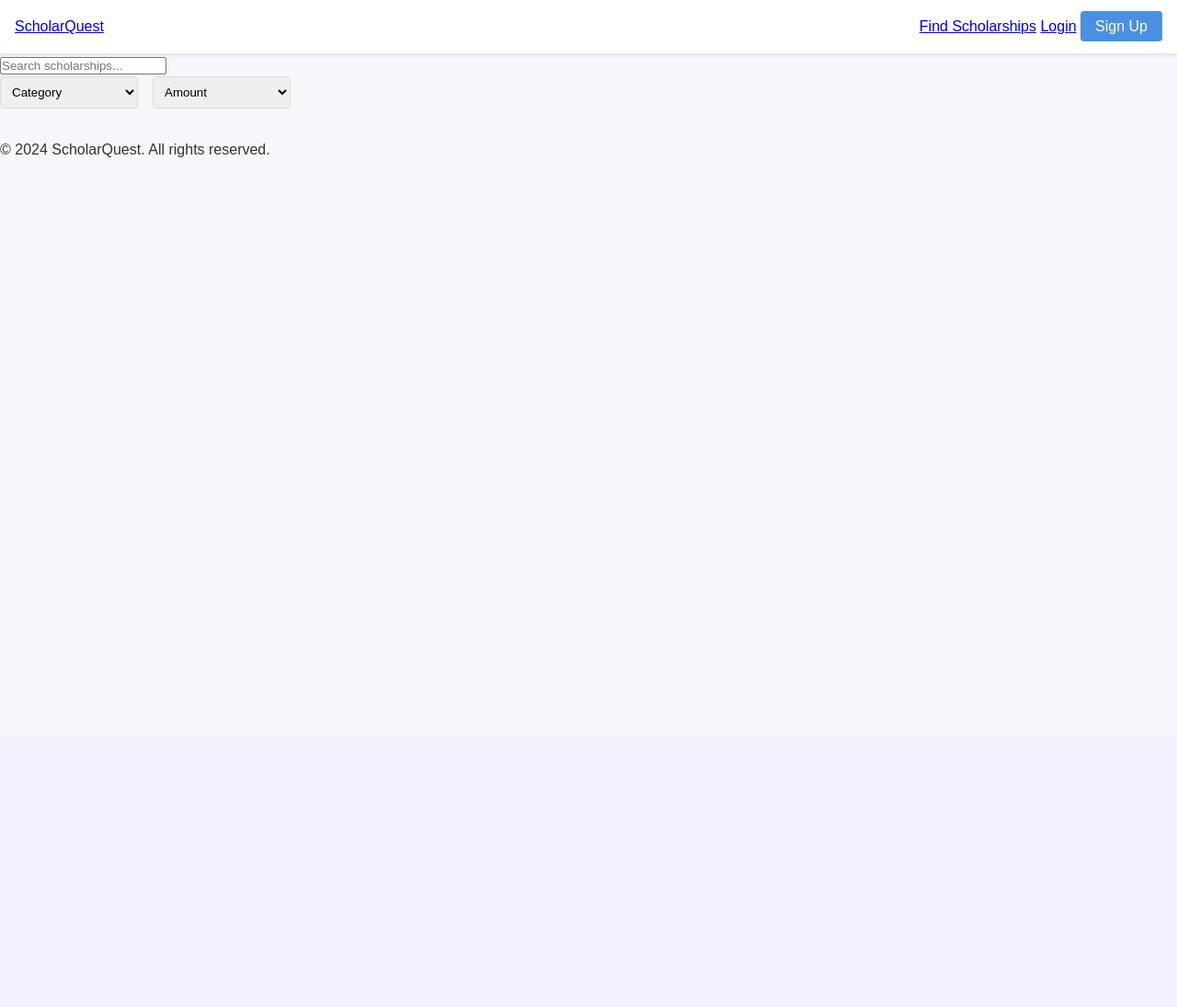
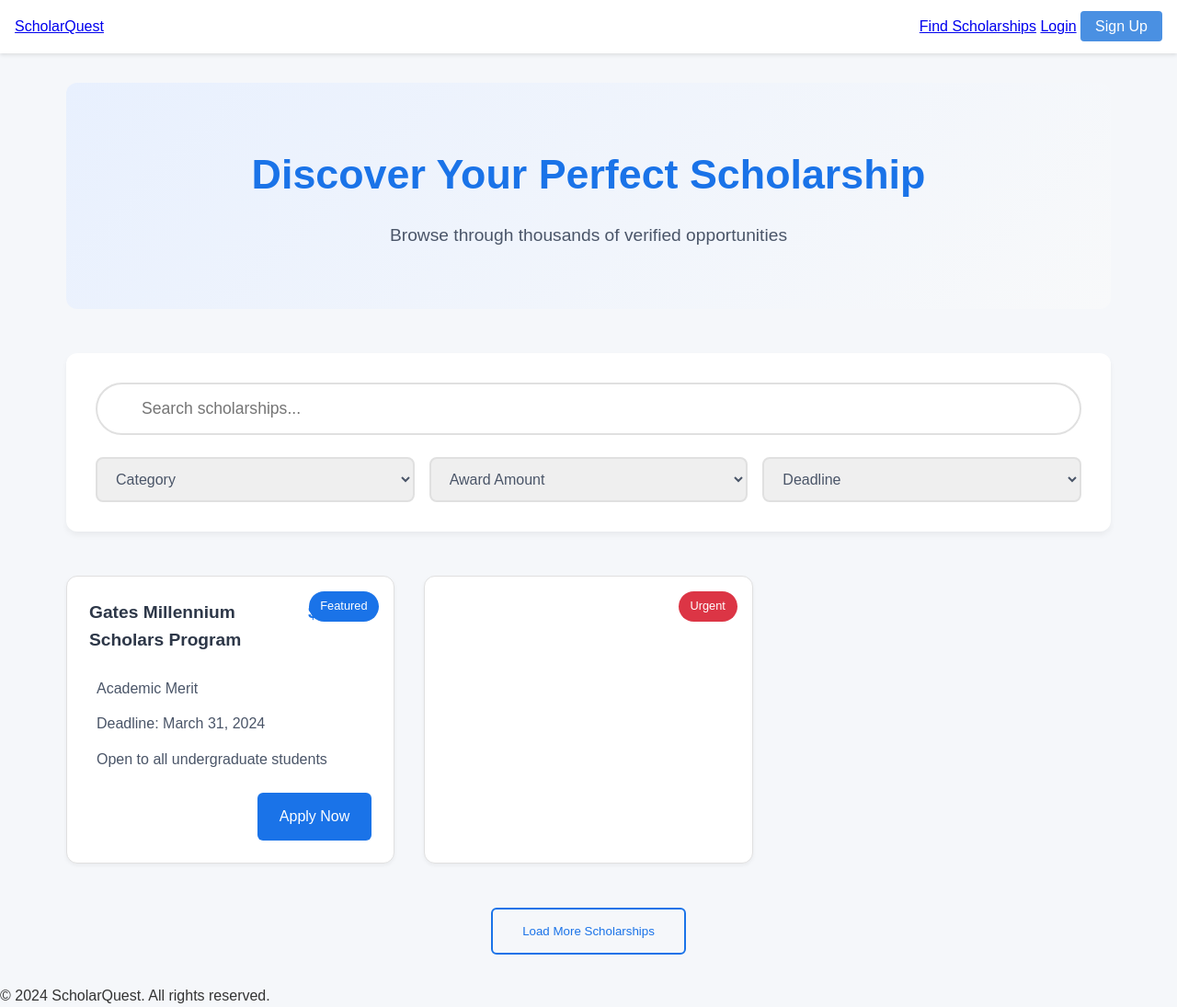
Before and after one commit to GhostInTheMach/ScholarshipFInder, a PHP site: page /pages/scholarships.html in a window 1280 px wide. Shown: the whole page at 92% size. Before the commit the page ends 171 px from the top, so only its background shows below. Run offline with PHP 8.4, Linux system fonts and the light colour scheme.

Commit message:
added some scholarship listings and design for the cards

```diff
--- a/assets/css/scholarships.css
+++ b/assets/css/scholarships.css
@@ -1,96 +1,234 @@
 .scholarships-container {
     max-width: 1200px;
     margin: 0 auto;
-    padding: 2rem var(--spacing-unit);
+    padding: 2rem;
+}
+
+.hero-section {
+    text-align: center;
+    margin-bottom: 3rem;
+    padding: 4rem 0;
+    background: linear-gradient(135deg, #e8f0fe 0%, #f8f9fa 100%);
+    border-radius: 12px;
+}
+
+.hero-section h1 {
+    font-size: 2.8rem;
+    color: #1a73e8;
+    margin-bottom: 1rem;
+}
+
+.hero-section p {
+    color: #4a5568;
+    font-size: 1.2rem;
 }
 
 .search-section {
-    margin-bottom: 2rem;
+    margin-bottom: 3rem;
+}
+
+.search-container {
+    background: white;
+    padding: 2rem;
+    border-radius: 12px;
+    box-shadow: 0 4px 6px rgba(0,0,0,0.05);
 }
 
 .search-bar {
-    display: flex;
-    gap: 1rem;
-    margin-bottom: 1rem;
+    position: relative;
+    margin-bottom: 1.5rem;
 }
 
-.search-bar input {
-    flex: 1;
-    padding: 0.8rem;
-    border: 1px solid #ddd;
-    border-radius: 4px;
-    font-size: 1rem;
+.search-icon {
+    position: absolute;
+    left: 1rem;
+    top: 50%;
+    transform: translateY(-50%);
+    color: #1a73e8;
 }
 
-.search-btn {
-    padding: 0.8rem 1.5rem;
-    background-color: var(--primary-color);
-    color: white;
-    border: none;
-    border-radius: 4px;
-    cursor: pointer;
+.search-input {
+    width: 100%;
+    padding: 1rem 1rem 1rem 3rem;
+    border: 2px solid #e0e0e0;
+    border-radius: 30px;
+    font-size: 1.1rem;
+    transition: all 0.3s ease;
+}
+
+.search-input:focus {
+    border-color: #1a73e8;
+    box-shadow: 0 0 0 4px rgba(26,115,232,0.1);
+    outline: none;
 }
 
 .filters {
     display: flex;
     gap: 1rem;
+    flex-wrap: wrap;
 }
 
-.filters select {
-    padding: 0.5rem;
-    border: 1px solid #ddd;
-    border-radius: 4px;
-    min-width: 150px;
+.filter-select {
+    flex: 1;
+    min-width: 200px;
+    padding: 0.8rem 1rem;
+    border: 2px solid #e0e0e0;
+    border-radius: 8px;
+    font-size: 1rem;
+    color: #4a5568;
+    cursor: pointer;
+    transition: all 0.3s ease;
+}
+
+.filter-select:focus {
+    border-color: #1a73e8;
+    outline: none;
 }
 
 .scholarships-grid {
     display: grid;
-    grid-template-columns: repeat(auto-fill, minmax(300px, 1fr));
+    grid-template-columns: repeat(auto-fill, minmax(350px, 1fr));
     gap: 2rem;
+    margin-bottom: 3rem;
 }
 
 .scholarship-card {
     background: white;
-    border-radius: 8px;
+    border-radius: 12px;
     padding: 1.5rem;
-    box-shadow: 0 2px 4px rgba(0,0,0,0.1);
-    transition: transform 0.2s ease;
+    box-shadow: 0 2px 4px rgba(0,0,0,0.05);
+    transition: all 0.3s ease;
+    position: relative;
+    border: 1px solid #e0e0e0;
 }
 
 .scholarship-card:hover {
-    transform: translateY(-4px);
+    transform: translateY(-5px);
+    box-shadow: 0 8px 16px rgba(0,0,0,0.1);
 }
 
-.scholarship-card h3 {
-    margin-bottom: 1rem;
-    color: var(--secondary-color);
+.card-badge {
+    position: absolute;
+    top: 1rem;
+    right: 1rem;
+    background: #1a73e8;
+    color: white;
+    padding: 0.4rem 0.8rem;
+    border-radius: 20px;
+    font-size: 0.8rem;
+    font-weight: 500;
+}
+
+.card-header {
+    display: flex;
+    justify-content: space-between;
+    align-items: flex-start;
+    margin-bottom: 1.5rem;
+}
+
+.card-header h3 {
+    font-size: 1.2rem;
+    color: #2d3748;
+    margin: 0;
+}
+
+.amount {
+    font-size: 1.2rem;
+    color: #1a73e8;
+    font-weight: 600;
 }
 
 .scholarship-info {
-    margin-bottom: 1rem;
+    margin-bottom: 1.5rem;
 }
 
 .scholarship-info p {
-    margin-bottom: 0.5rem;
-    font-size: 0.9rem;
+    display: flex;
+    align-items: center;
+    gap: 0.5rem;
+    margin-bottom: 0.8rem;
+    color: #4a5568;
+}
+
+.scholarship-info i {
+    color: #1a73e8;
 }
 
 .card-actions {
     display: flex;
     justify-content: space-between;
     align-items: center;
+    margin-top: 1.5rem;
+}
+
+.save-btn {
+    background: none;
+    border: none;
+    color: #4a5568;
+    cursor: pointer;
+    padding: 0.5rem;
+    transition: all 0.3s ease;
+}
+
+.save-btn:hover {
+    color: #1a73e8;
+}
+
+.apply-btn {
+    background: #1a73e8;
+    color: white;
+    padding: 0.8rem 1.5rem;
+    border-radius: 6px;
+    text-decoration: none;
+    font-weight: 500;
+    transition: all 0.3s ease;
+}
+
+.apply-btn:hover {
+    background: #1557b0;
+    transform: translateY(-2px);
+}
+
+.load-more {
+    text-align: center;
+    margin-top: 3rem;
+}
+
+.load-more-btn {
+    background: none;
+    border: 2px solid #1a73e8;
+    color: #1a73e8;
+    padding: 1rem 2rem;
+    border-radius: 6px;
+    font-weight: 500;
+    cursor: pointer;
+    transition: all 0.3s ease;
+}
+
+.load-more-btn:hover {
+    background: #1a73e8;
+    color: white;
+}
+
+/* Urgent scholarship style */
+.scholarship-card.urgent .card-badge {
+    background: #dc3545;
 }
 
 @media (max-width: 768px) {
+    .hero-section h1 {
+        font-size: 2rem;
+    }
+
     .filters {
         flex-direction: column;
     }
 
-    .search-bar {
-        flex-direction: column;
+    .filter-select {
+        width: 100%;
     }
 
-    .search-btn {
-        width: 100%;
+    .scholarships-grid {
+        grid-template-columns: 1fr;
     }
 }
--- a/pages/scholarships.html
+++ b/pages/scholarships.html
@@ -19,30 +19,76 @@
         </div>
     </nav>
 
-    <main>
+    <main class="scholarships-container">
+        <section class="hero-section">
+            <h1>Discover Your Perfect Scholarship</h1>
+            <p>Browse through thousands of verified opportunities</p>
+        </section>
+
         <section class="search-section">
             <div class="search-container">
-                <input type="text" placeholder="Search scholarships..." class="search-input">
+                <div class="search-bar">
+                    <i class="fas fa-search search-icon"></i>
+                    <input type="text" placeholder="Search scholarships..." class="search-input">
+                </div>
                 <div class="filters">
                     <select class="filter-select">
                         <option value="">Category</option>
-                        <option value="academic">Academic</option>
-                        <option value="sports">Sports</option>
-                        <option value="arts">Arts</option>
+                        <option value="academic">Academic Merit</option>
+                        <option value="sports">Athletic</option>
+                        <option value="arts">Arts & Creative</option>
+                        <option value="stem">STEM</option>
+                        <option value="community">Community Service</option>
+                        <option value="diversity">Diversity & Inclusion</option>
                     </select>
                     <select class="filter-select">
-                        <option value="">Amount</option>
-                        <option value="0-5000">$0 - $5,000</option>
+                        <option value="">Award Amount</option>
+                        <option value="0-5000">Up to $5,000</option>
                         <option value="5000-10000">$5,000 - $10,000</option>
-                        <option value="10000+">$10,000+</option>
+                        <option value="10000-25000">$10,000 - $25,000</option>
+                        <option value="25000+">$25,000+</option>
+                    </select>
+                    <select class="filter-select">
+                        <option value="">Deadline</option>
+                        <option value="1month">Within 1 Month</option>
+                        <option value="3months">Within 3 Months</option>
+                        <option value="6months">Within 6 Months</option>
                     </select>
                 </div>
             </div>
         </section>
 
         <section class="scholarships-grid">
-            <!-- Scholarship cards will be dynamically added here -->
+            <!-- Example scholarship cards -->
+            <div class="scholarship-card">
+                <div class="card-badge">Featured</div>
+                <div class="card-header">
+                    <h3>Gates Millennium Scholars Program</h3>
+                    <span class="amount">$25,000</span>
+                </div>
+                <div class="scholarship-info">
+                    <p class="category"><i class="fas fa-graduation-cap"></i> Academic Merit</p>
+                    <p class="deadline"><i class="fas fa-clock"></i> Deadline: March 31, 2024</p>
+                    <p class="eligibility"><i class="fas fa-check-circle"></i> Open to all undergraduate students</p>
+                </div>
+                <div class="card-actions">
+                    <button class="save-btn"><i class="far fa-bookmark"></i></button>
+                    <a href="#" class="apply-btn">Apply Now</a>
+                </div>
+            </div>
+
+            <!-- Add more scholarship cards with different styles -->
+            <div class="scholarship-card urgent">
+                <div class="card-badge">Urgent</div>
+                <!-- Similar structure as above -->
+            </div>
+
+            <!-- Continue with more cards -->
         </section>
+
+        <div class="load-more">
+            <button class="load-more-btn">Load More Scholarships</button>
+        </div>
     </main>
 
     <footer>
```
